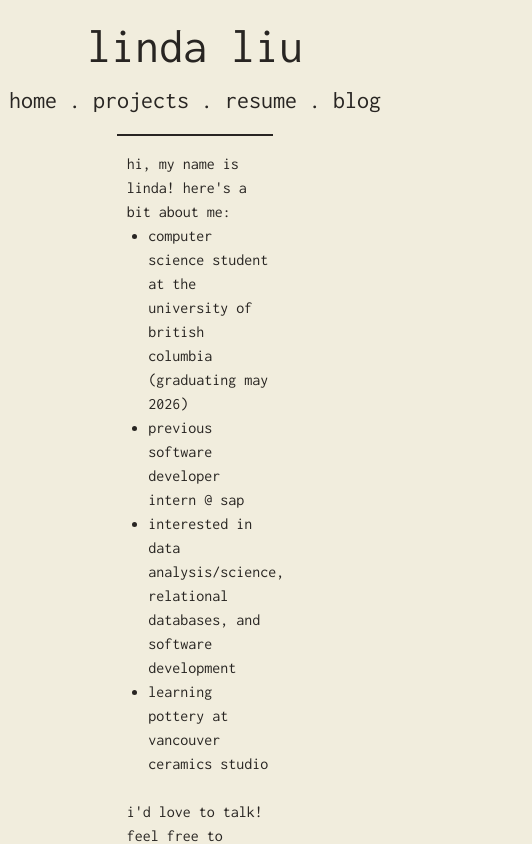
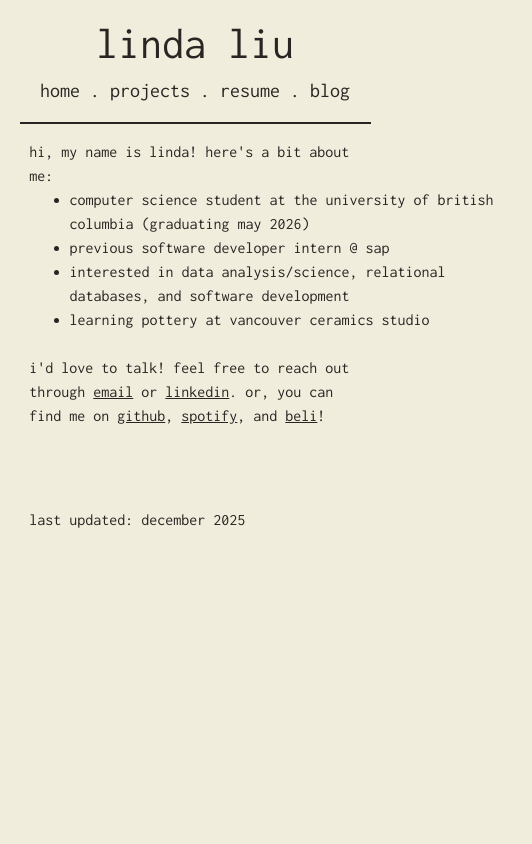
Before and after one commit to lindaliu1/lindaliu1.github.io, a Next.js app: page / in a window 390 px wide. Shown: the top 844 px of the page, 532 px wide, since content can reach past the window. Built offline with nearby package versions, Linux system fonts and the light colour scheme.

Commit message:
fix styling for mobile + touchup web

```diff
--- a/app/globals.css
+++ b/app/globals.css
@@ -40,7 +40,7 @@ h2 {
 p {
   font-size: 1rem;
   text-align: left;
-  width: 35%;
+  width: 500px;
   margin-left: auto;
   margin-right: auto;
 }
@@ -48,25 +48,49 @@ p {
 ul {
   list-style-type: disc;
   margin-left: 2rem;
+  width: 500px;
   padding-left: 0;
   margin-bottom: 1.5rem;
+}
+
+li {
+  font-size: 1rem;
+  text-align: left;
+  width: 500px;
+  margin-left: auto;
+  margin-right: auto;
 }
 
 .social-media-links {
   text-decoration: underline;
 }
 
-li {
-  font-size: 1rem;
-  text-align: left;
-  width: 35%;
-  margin-left: auto;
-  margin-right: auto;
-}
-
 .custom-hr {
-  width: 40%;
+  width: 530px;
   margin: 1rem auto;
   border: none;
   border-top: 2px solid var(--foreground);
 }
+
+/* mobile */
+@media (max-width: 600px) {
+  h1 {
+    font-size: 2.75rem;
+  }
+
+  h2 {
+    font-size: 1.25rem;
+  }
+
+  p {
+    width: 85%;
+  }
+
+  li {
+    width: 85%;
+  }
+
+  .custom-hr {
+    width: 90%;
+  }
+}
```
